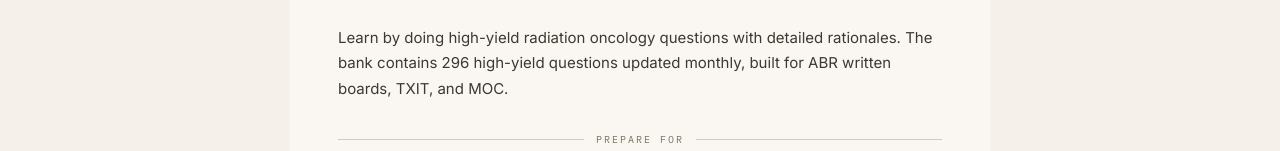
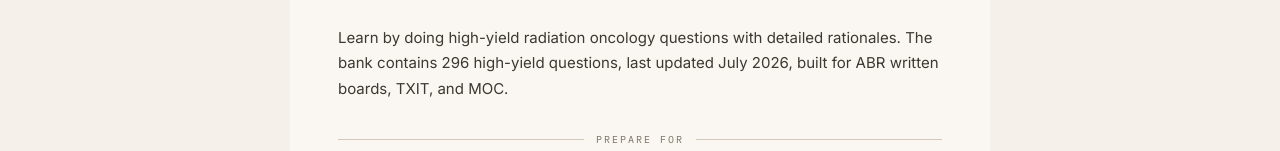
Before and after one commit to jkbc9b9fjd-cmyk/irrad8u, a plain HTML site: page index.html in a window 1280 px wide. Shown: the part 612-763 px from the top of the page. Drawn offline with nearby package versions, Linux system fonts and the light colour scheme.

Commit message:
Add files via upload

```diff
--- a/index.html
+++ b/index.html
@@ -202,7 +202,7 @@
       <div class="hl-small">A Radiation Oncology</div>
       <div class="hl-big">Question Bank</div>
     </div>
-    <p class="tagline">Learn by doing high-yield radiation oncology questions with detailed rationales. The bank contains <span id="landing-q-count">over 1000</span> questions updated monthly, built for ABR written boards, TXIT, and MOC.</p>
+    <p class="tagline">Learn by doing high-yield radiation oncology questions with detailed rationales. The bank contains <span id="landing-q-count">over 1000</span> questions, last updated <span id="landing-date"></span>, built for ABR written boards, TXIT, and MOC.</p>
     <div class="prepare-label">Prepare for</div>
     <div class="exam-grid">
       <div class="exam-card"><div class="exam-icon">🎓</div><div class="exam-title">In-Training<br>Examination</div><div class="exam-desc">Build a strong foundation and benchmark your readiness before exam day. Ideal for ACR TXIT (RadOnc in-service exam) preparation.</div></div>
```
